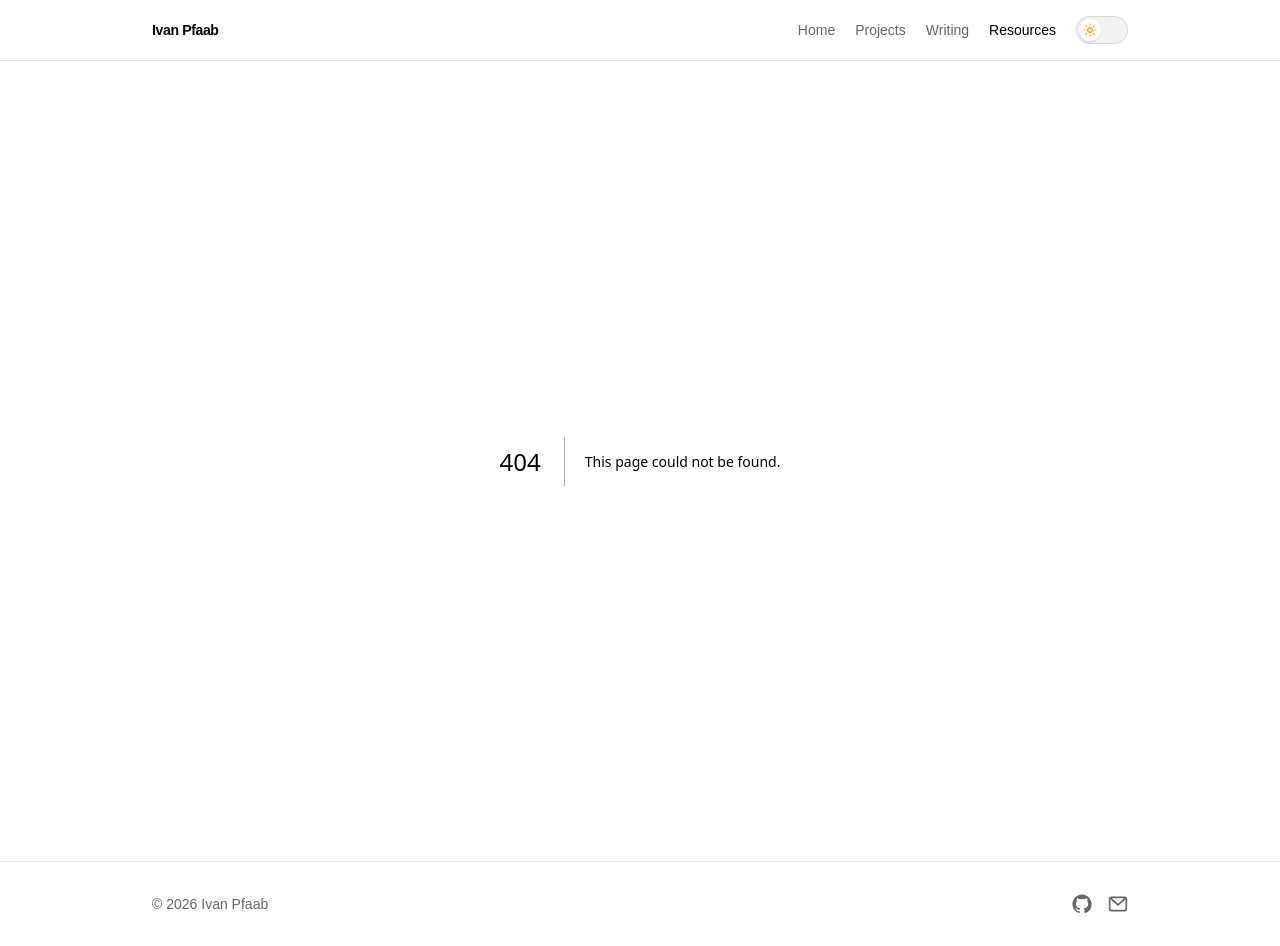
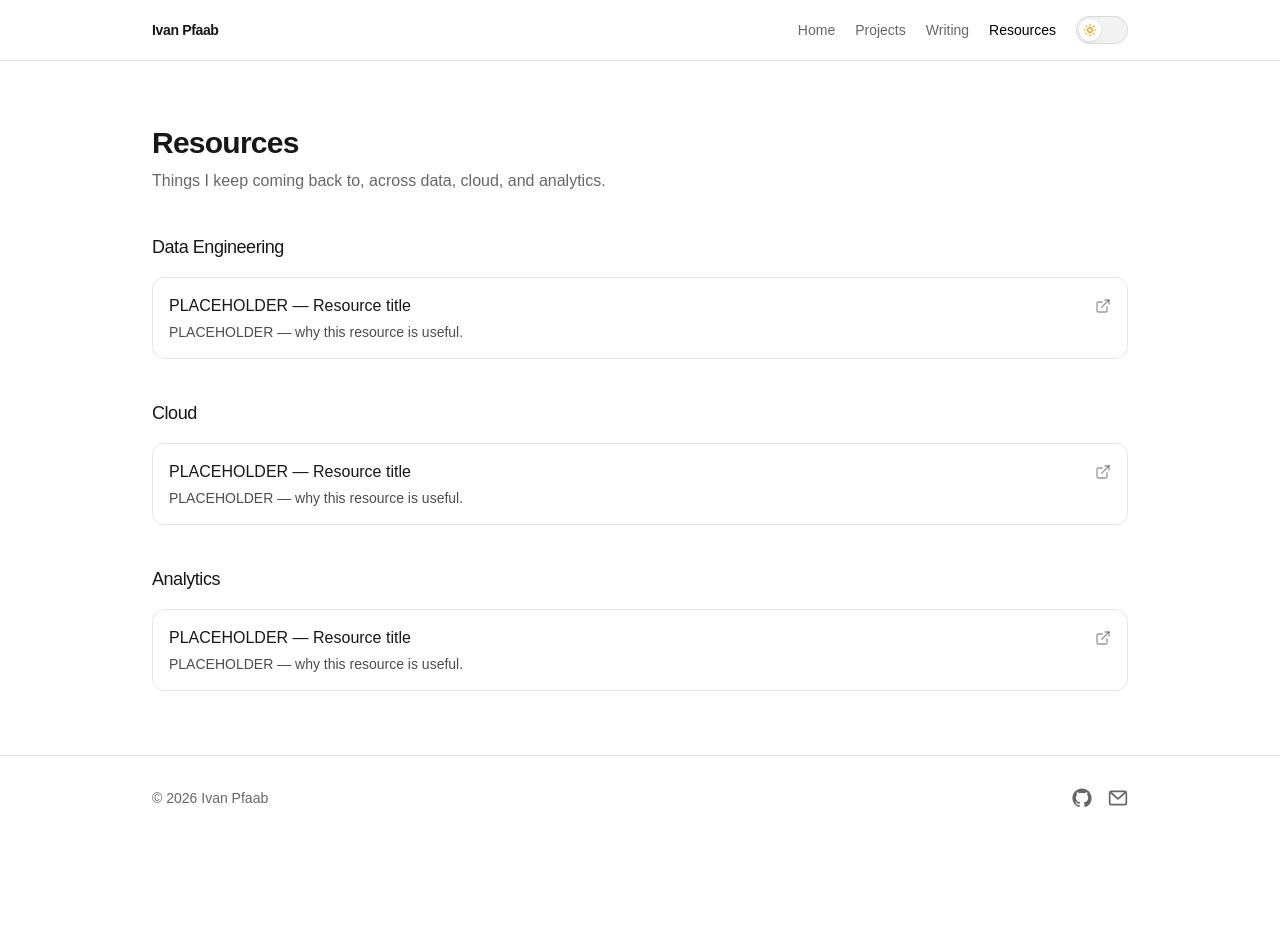
Before and after one commit to ivanpfaab/ivanpfaab.github.io, a Next.js app: page /resources in a window 1280 px wide. Before the commit this address had no page. After the commit the page ends 840 px from the top, so only its background shows below. Built offline with nearby package versions, Linux system fonts and the light colour scheme.

Commit message:
feat: resources section

```diff
--- /dev/null
+++ b/app/resources/page.tsx
@@ -0,0 +1,58 @@
+import { resources, type Resource } from "@/content/resources";
+import { ExternalLinkIcon } from "../components/icons";
+
+export const metadata = {
+  title: "Resources",
+};
+
+function groupByCategory(items: Resource[]) {
+  const groups = new Map<string, Resource[]>();
+  for (const item of items) {
+    const existing = groups.get(item.category) ?? [];
+    existing.push(item);
+    groups.set(item.category, existing);
+  }
+  return groups;
+}
+
+export default function ResourcesPage() {
+  const groups = groupByCategory(resources);
+
+  return (
+    <section className="mx-auto w-full max-w-5xl px-6 py-16">
+      <h1 className="text-2xl font-semibold tracking-tight sm:text-3xl">
+        Resources
+      </h1>
+      <p className="mt-2 text-black/60 dark:text-white/60">
+        Things I keep coming back to, across data, cloud, and analytics.
+      </p>
+      <div className="mt-10 flex flex-col gap-10">
+        {Array.from(groups.entries()).map(([category, items]) => (
+          <div key={category}>
+            <h2 className="text-lg font-medium tracking-tight">{category}</h2>
+            <ul className="mt-4 flex flex-col gap-3">
+              {items.map((resource) => (
+                <li key={resource.url}>
+                  <a
+                    href={resource.url}
+                    target="_blank"
+                    rel="noreferrer"
+                    className="group flex items-start justify-between gap-4 rounded-xl border border-black/10 p-4 transition-colors hover:border-black/20 dark:border-white/15 dark:hover:border-white/30"
+                  >
+                    <div>
+                      <h3 className="font-medium">{resource.title}</h3>
+                      <p className="mt-1 text-sm text-black/70 dark:text-white/70">
+                        {resource.description}
+                      </p>
+                    </div>
+                    <ExternalLinkIcon className="mt-1 size-4 shrink-0 text-black/40 transition-colors group-hover:text-black dark:text-white/40 dark:group-hover:text-white" />
+                  </a>
+                </li>
+              ))}
+            </ul>
+          </div>
+        ))}
+      </div>
+    </section>
+  );
+}
```
